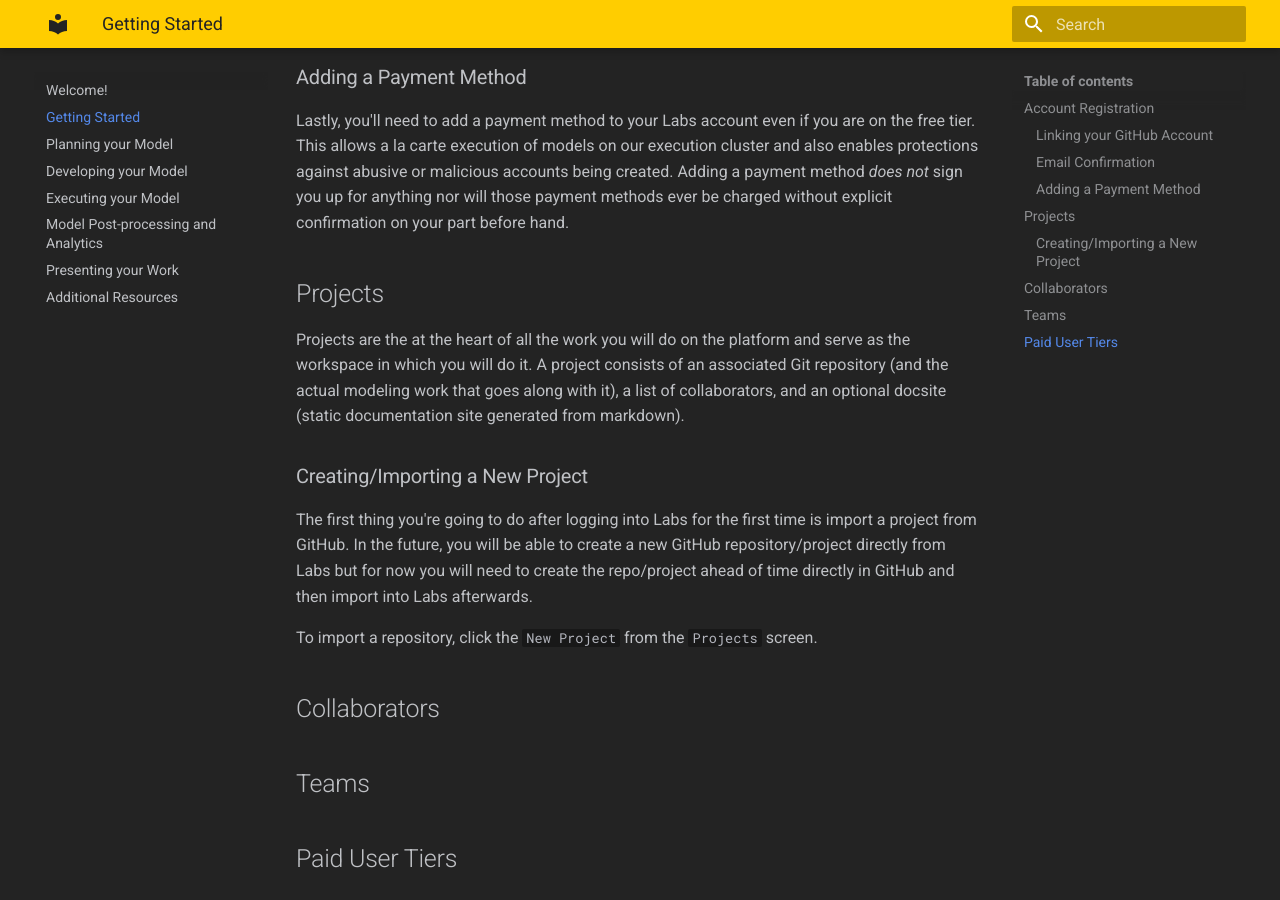
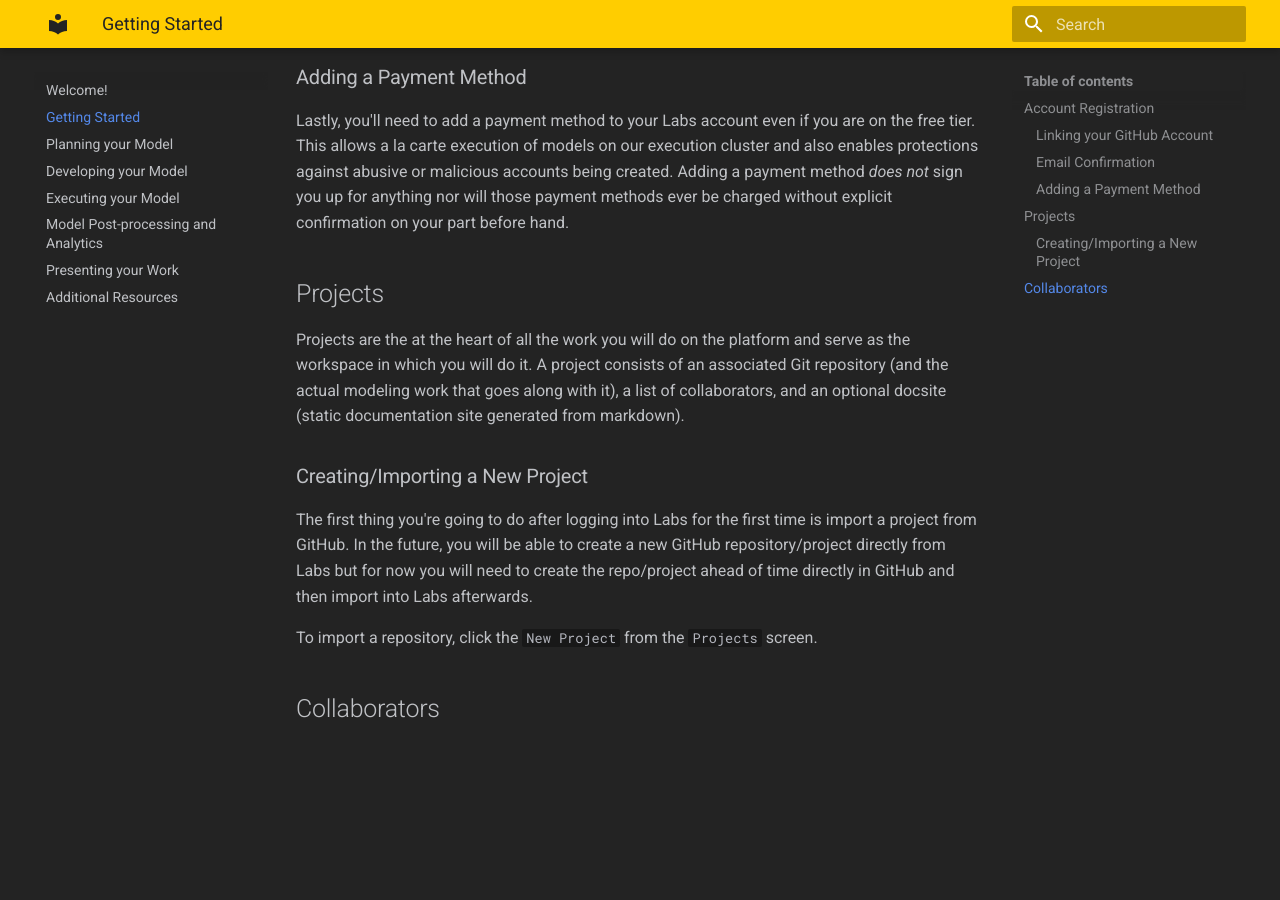
Before and after one commit to blockscience-labs/labs-demos, an MkDocs documentation site: the page built from docs/01_getting_started.md, in a window 1280 px wide and 900 px high, scrolled down 613 px. Built offline with MkDocs 1.6.1 and Material for MkDocs 9.7.7, drawn with Linux system fonts in a browser that asks for light colours; after the commit the page ends 1363 px from its top, so only the background shows below that.

Commit message:
Remove some sections we don't need.

```diff
--- a/docs/01_getting_started.md
+++ b/docs/01_getting_started.md
@@ -20,7 +20,3 @@ The first thing you're going to do after logging into Labs for the first time is
 To import a repository, click the `New Project` from the `Projects` screen.
 
 ## Collaborators
-
-## Teams
-
-## Paid User Tiers
```
